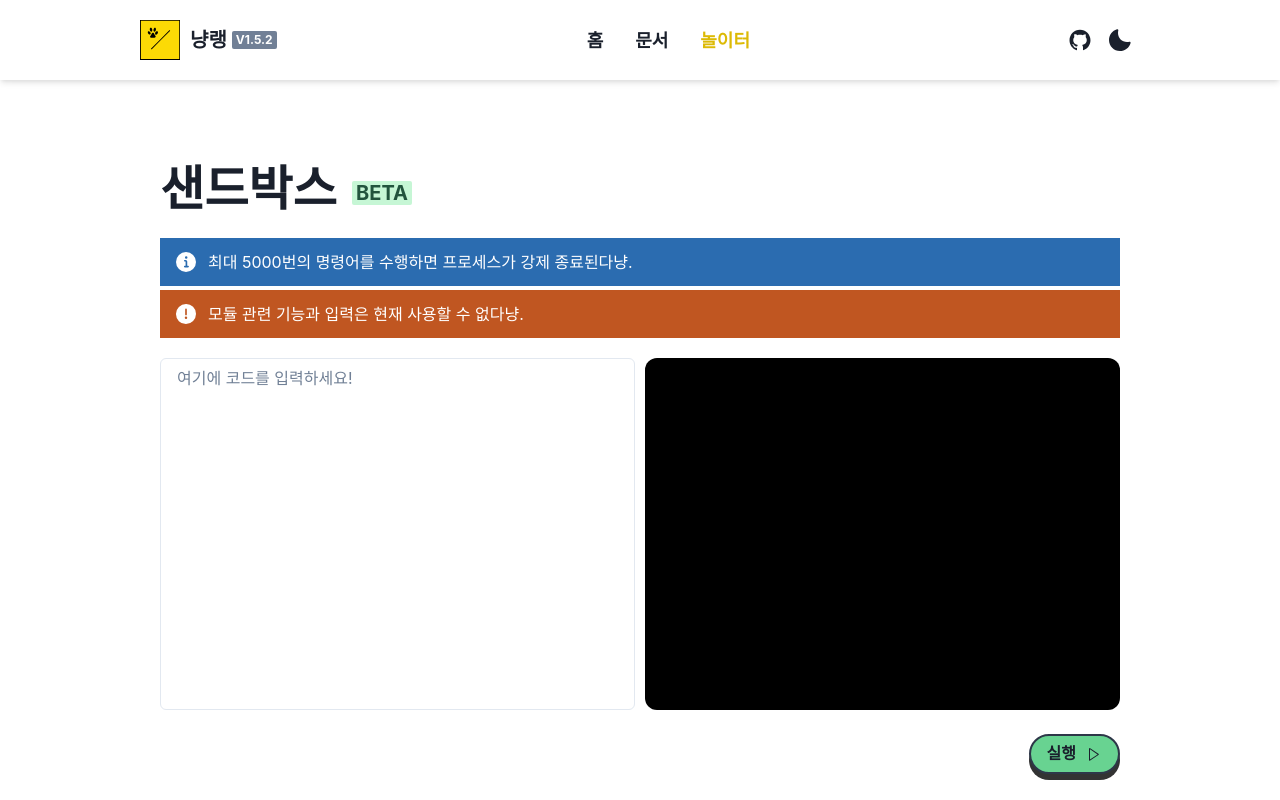
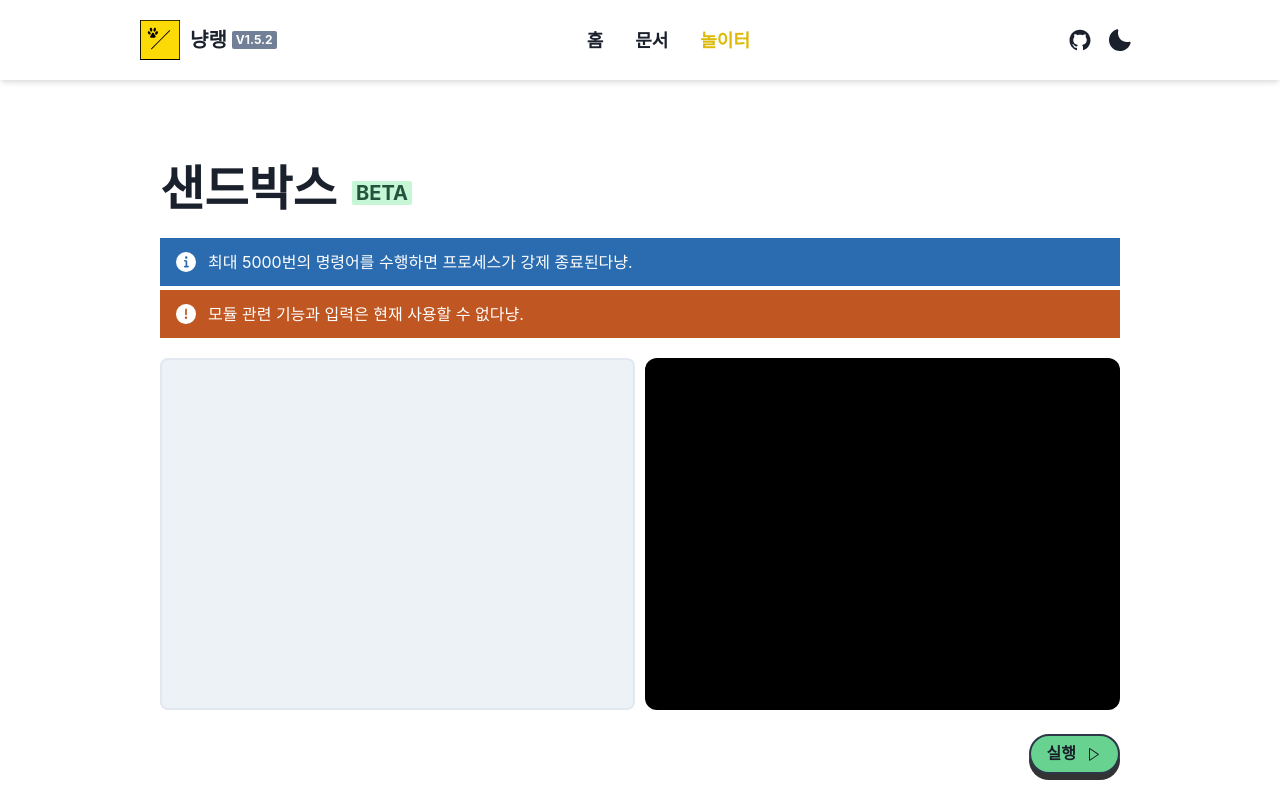
Before and after one commit to Nyanlang/nyanlang-web, a Next.js app: page /playground in a window 1280 px wide. Built offline with nearby package versions, Linux system fonts and the light colour scheme.

Commit message:
Add syntax highlighting

```diff
--- a/pages/playground.tsx
+++ b/pages/playground.tsx
@@ -1,8 +1,140 @@
-import {Alert, AlertIcon, Badge, Box, Flex, Heading, Icon, Textarea, useToast, Text} from "@chakra-ui/react";
+import {
+    Alert,
+    AlertIcon,
+    Badge,
+    Box,
+    Flex,
+    Heading,
+    Icon,
+    useToast,
+    Text,
+    useColorModeValue, Textarea, Tooltip
+} from "@chakra-ui/react";
 import {VscPlay, VscDebugPause} from "react-icons/vsc";
-import {useState} from "react";
+import {MutableRefObject, useEffect, useRef, useState} from "react";
 import {NextSeo} from "next-seo";
 import {BasicButton} from "@/components/button";
+
+interface AnalyzedCodeBlock {
+    type: "stdio" | "calc" | "comment" | "comment_end" | "control" | "error" | "literal" | "loop",
+    value: string
+}
+
+function Code(props: {color?: string, bgColor?: string, children: React.ReactNode, label?: string}) {
+    return <Tooltip label={props.label}>
+        <Text display={"inline"} fontSize={"md"} color={props.color} bgColor={props.bgColor}>{props.children}</Text>
+    </Tooltip>
+}
+
+function CodeBlock(props: {code: string, setCode: Function}) {
+    let [analyzedCode, setAnalyzedCode] = useState<AnalyzedCodeBlock[]>([]);
+    let [codeBlockFocus, setCodeBlockFocus] = useState(false);
+    let codeBlockRef: MutableRefObject<HTMLTextAreaElement|null> = useRef(null);
+
+    const codeEditorBg = useColorModeValue("gray.100", "gray.700");
+    const codeEditorBorder = useColorModeValue("gray.200", "gray.600");
+
+    useEffect(() => {
+        if (codeBlockFocus) {
+            setAnalyzedCode([]);
+        } else {
+            setAnalyzedCode([]);
+            let codeChars = props.code.split("");
+            let inComment = false;
+            for (let i = 0; i < codeChars.length; i++) {
+                if ([" ", "\n"].includes(codeChars[i])) {
+                    setAnalyzedCode(prev => [...prev, {type: "literal", value: codeChars[i]}])
+                } else if (["냥", "냐"].includes(codeChars[i])) {
+                    if (inComment) {
+                        setAnalyzedCode(prev => [...prev.slice(0, prev.length - 1), {type: "comment", value: prev[prev.length - 1].value + codeChars[i]}])
+                    } else {
+                        setAnalyzedCode(prev => [...prev, {type: "calc", value: codeChars[i]}])
+                    }
+                } else if (["?", "!"].includes(codeChars[i])) {
+                    if (inComment) {
+                        setAnalyzedCode(prev => [...prev.slice(0, prev.length - 1), {type: "comment", value: prev[prev.length - 1].value + codeChars[i]}])
+                    } else {
+                        setAnalyzedCode(prev => [...prev, {type: "control", value: codeChars[i]}])
+                    }
+                } else if (codeChars[i] === ".") {
+                    if (inComment) {
+                        setAnalyzedCode(prev => [...prev.slice(0, prev.length - 1), {type: "comment", value: prev[prev.length - 1].value + codeChars[i]}])
+                    } else {
+                        setAnalyzedCode(prev => [...prev, {type: "stdio", value: codeChars[i]}])
+                    }
+                } else if (["~", "-"].includes(codeChars[i])) {
+                    if (inComment) {
+                        setAnalyzedCode(prev => [...prev.slice(0, prev.length - 1), {type: "comment", value: prev[prev.length - 1].value + codeChars[i]}])
+                    } else {
+                        setAnalyzedCode(prev => [...prev, {type: "loop", value: codeChars[i]}])
+                    }
+                } else if (codeChars[i] === "\"" && (!inComment)) {
+                    setAnalyzedCode(prev => [...prev, {type: "comment", value: codeChars[i]}])
+                    inComment = true;
+                } else if (codeChars[i] === "\"" && inComment) {
+                    setAnalyzedCode(prev => [...prev.slice(0, prev.length-1), {type: "comment", value: prev[prev.length-1].value+codeChars[i]}])
+                    inComment = false;
+                } else {
+                    if (inComment) {
+                        setAnalyzedCode(prev => [...prev.slice(0, prev.length - 1), {type: "comment", value: prev[prev.length - 1].value + codeChars[i]}])
+                    } else {
+                        setAnalyzedCode(prev => [...prev, {type: "error", value: codeChars[i]}])
+                    }
+                }
+            }
+        }
+    }, [codeBlockFocus])
+
+    useEffect(() => {
+        if (codeBlockFocus) {
+            codeBlockRef.current ? codeBlockRef.current.focus() : null;
+        }
+    }, [codeBlockFocus, codeBlockRef.current])
+
+    return <>
+        <Textarea w={["100%", null, "50%"]}
+                  h={["50%", null, "100%"]}
+                  borderWidth={"2px"}
+                  borderColor={codeEditorBorder}
+                  bgColor={codeEditorBg}
+                  display={codeBlockFocus ? "block" : "none"}
+                  onChange={() => {}}
+                  onInput={(e) => {props.setCode(e.currentTarget.value)}}
+                  value={props.code}
+                  onBlur={() => setCodeBlockFocus(false)}
+                  ref={codeBlockRef}>
+        </Textarea>
+        <Box w={["100%", null, "50%"]}
+             h={["50%", null, "100%"]}
+             borderColor={codeEditorBorder}
+             borderWidth={"2px"}
+             bgColor={codeEditorBg}
+             borderRadius={"lg"}
+             p={"10px"}
+             display={codeBlockFocus ? "none" : "block"}
+             onClick={() => {setCodeBlockFocus(true);}}>
+            {
+                analyzedCode.map((code, index) => {
+                    if (code.type === "literal") {
+                        return <Code key={index}>{code.value}</Code>
+                    } else if (code.type === "calc") {
+                        return <Code key={index} color={"purple.400"} label={"계산: 포인터가 가리키는 주소의 값을 1씩 증가 혹은 감소시킨다냥."}>{code.value}</Code>
+                    } else if (code.type === "control") {
+                        return <Code key={index} color={"green.400"} label={"조종: 포인터의 주소를 1씩 증가 혹은 감소시킨다냥."}>{code.value}</Code>
+                    } else if (code.type === "stdio") {
+                        return <Code key={index} color={"blue.400"} label={"입출력: 입력, 혹은 출력을 담당한다냥."}>{code.value}</Code>
+                    } else if (code.type === "loop") {
+                        return <Code key={index} color={"yellow.400"} label={"점프: 정해진 규칙에 따라 커서를 점프시킨다냥."}>{code.value}</Code>
+                    } else if (code.type === "comment") {
+                        return <Code key={index} color={"gray.600"} label={"주석: 프로그램에서 무시된다냥."}>{code.value}</Code>
+                    } else if (code.type === "error") {
+                        return <Code key={index} color={"red.600"} bgColor={"red.400"} label={"잘못된 문자다냥: "+code.value}>{code.value}</Code>
+                    }
+                })
+            }
+        </Box>
+    </>
+}
 
 export default function Playground() {
     let [code, setCode] = useState<string>("");
@@ -75,7 +207,7 @@ export default function Playground() {
                 <Alert status={"warning"} variant={"solid"} wordBreak={"keep-all"}><AlertIcon />모듈 관련 기능과 입력은 현재 사용할 수 없다냥.</Alert>
             </Flex>
             <Flex direction={["column", null, "row"]} h={"100%"} gap={"10px"}>
-                <Textarea placeholder={"여기에 코드를 입력하세요!"} resize={"none"} w={["100%", null, "50%"]} h={["50%", null, "100%"]} onInput={(e) => {setCode(e.currentTarget.value)}} spellCheck={false} value={code} />
+                <CodeBlock code={code} setCode={setCode} />
                 <Box bgColor={"black"} color={"whiteAlpha.800"} borderRadius={"xl"} w={["100%", null, "50%"]} h={["50%", null, "100%"]} overflowY={"auto"} p={2} fontSize={"lg"} fontFamily={"playcmd"}>
                     {
                         response.map((value, index) => {
```
